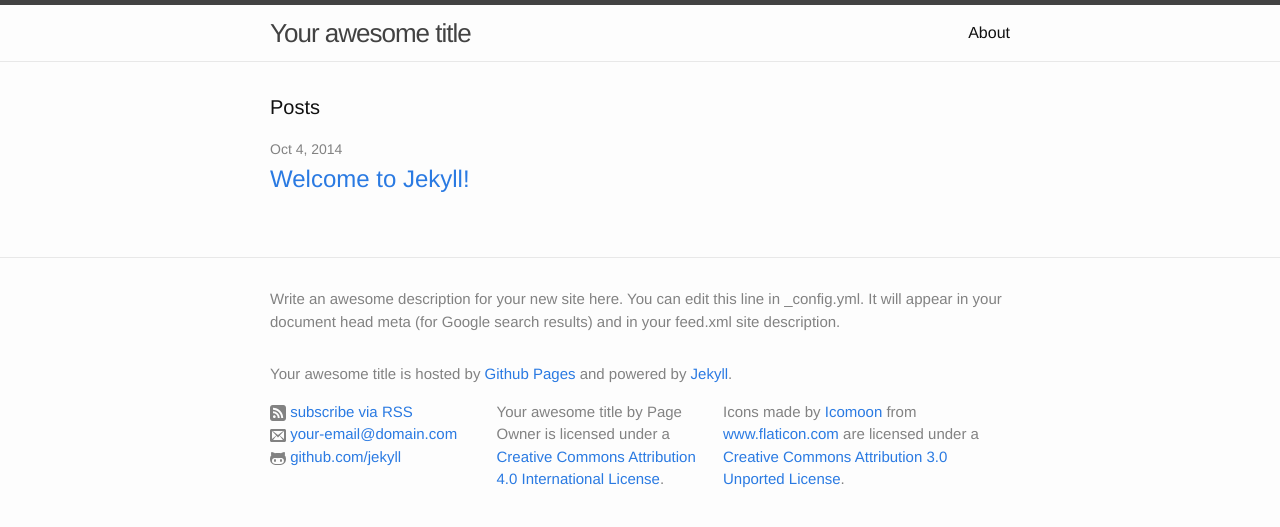
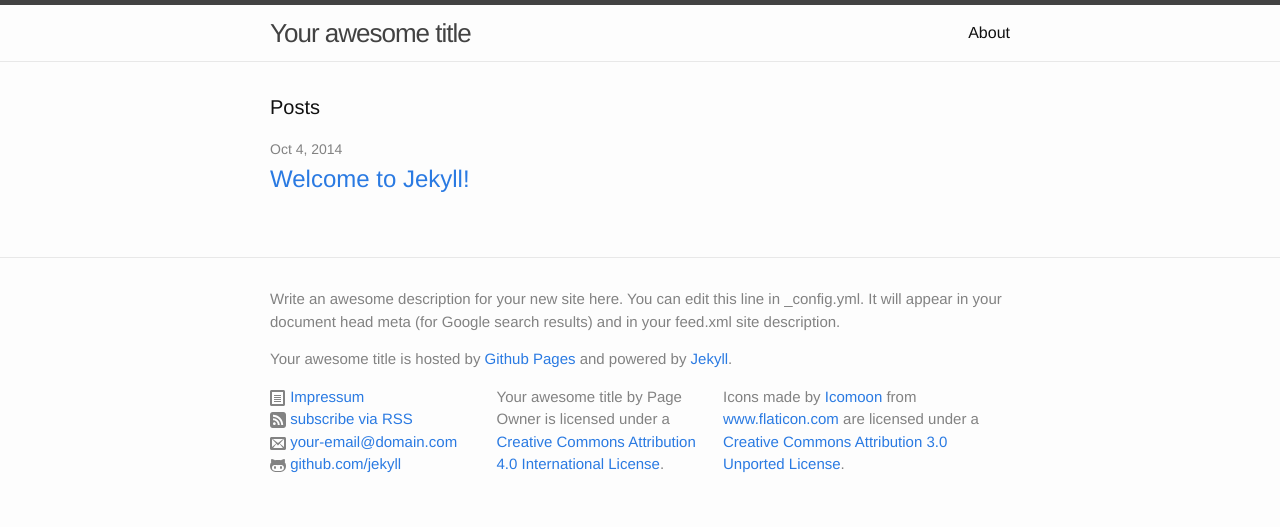
Before and after one commit to stefandollase/game-of-life-js, a Jekyll site: the page built from index.html, in a window 1280 px wide. Shown: the top 527 px of the page. Built offline with Jekyll 4.4.1, drawn with Linux system fonts in a browser that asks for light colours.

Commit message:
added impressum to footer

```diff
--- a/_includes/footer.html
+++ b/_includes/footer.html
@@ -2,7 +2,7 @@
   <div class="wrapper">
     <div class="footer-col-wrapper">
       <div class="footer-col  footer-col-description">
-        <p class="text">{{ site.description }}</p>
+        {{ site.description }}
       </div>
 
       <div class="footer-col  footer-col-github-attribution">
@@ -11,6 +11,12 @@
 
       <div class="footer-col  footer-col-contact">
         <ul class="contact-list">
+          <li>
+            <span class="icon"><svg viewBox="0 0 512 512">
+              <path d="M432,0H48C21.6,0,0,21.6,0,48v416c0,26.4,21.6,48,48,48h384c26.4,0,48-21.6,48-48V48C480,21.6,458.4,0,432,0z M416,448H64 V64h352V448z M128,224h224v32H128V224z M128,288h224v32H128V288z M128,352h224v32H128V352z M128,160h224v32H128V160z"/>
+            </svg></span>
+            <a class="page-link" href="{{ site.baseurl }}impressum/">Impressum</a>
+          </li>
           <li>
             <span class="icon"><svg viewBox="0 0 512 512">
               <path d="M426.67,0H85.343C38.405,0,0,38.406,0,85.344v341.314C0,473.625,38.406,512,85.344,512H426.67 c46.938,0,85.33-38.374,85.33-85.342V85.344C512,38.406,473.608,0,426.67,0z M139.472,415.624 c-23.985,0-43.472-19.346-43.472-43.313c0-23.843,19.486-43.406,43.472-43.406c24.079,0,43.53,19.563,43.53,43.406 C183.001,396.278,163.55,415.624,139.472,415.624z M248.734,415.998c0-40.905-15.904-79.409-44.73-108.223 c-28.857-28.875-67.188-44.812-107.952-44.812V200.37c118.826,0,215.563,96.721,215.563,215.627L248.734,415.998L248.734,415.998z M359.814,415.998c0-145.531-118.33-263.97-263.688-263.97V89.404c180.001,0,326.473,146.562,326.473,326.596L359.814,415.998 L359.814,415.998z"/>
--- a/_sass/_layout.scss
+++ b/_sass/_layout.scss
@@ -144,6 +144,11 @@
     width:         calc(100% - (#{$spacing-unit} / 2));
 }
 
+.footer-col-impressum {
+    width: -webkit-calc(100% - (#{$spacing-unit} / 2));
+    width:         calc(100% - (#{$spacing-unit} / 2));
+}
+
 @include media-query($on-palm) {
     .footer-col {
         float: none;
```
